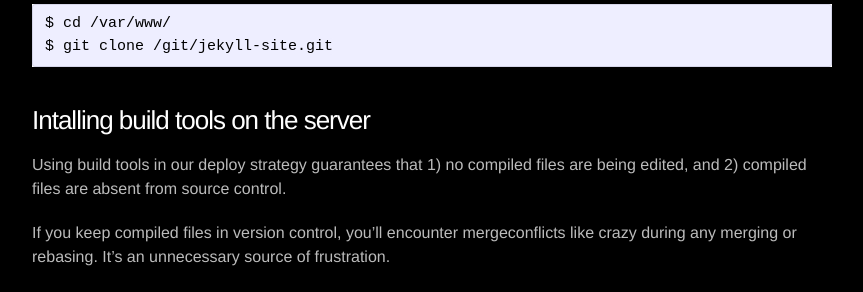
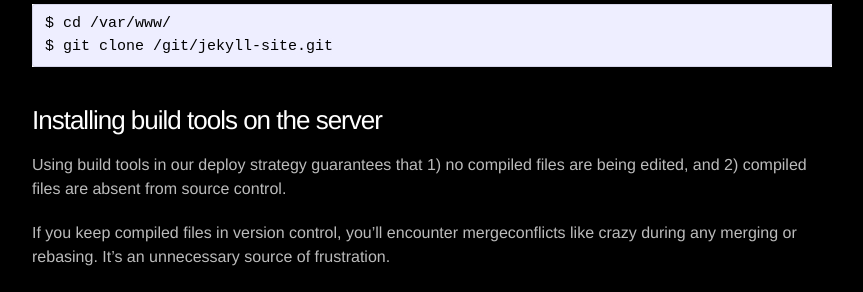
Before and after one commit to jshawl/jesse.sh, a Jekyll site: the page built from _posts/2013-12-08-deploys-with-git-and-jekyll.markdown, in a window 1280 px wide and 900 px high, scrolled down 1328 px. Shown: the part 155-447 px from the top of the window, without its empty margins (208-1071 px from the left). Built offline with Jekyll 4.4.1, drawn with Linux system fonts in a browser that asks for light colours; comment, search, counter and statistics services are not loaded.

Commit message:
embarassing typo fix

```diff
--- a/_posts/2013-12-08-deploys-with-git-and-jekyll.markdown
+++ b/_posts/2013-12-08-deploys-with-git-and-jekyll.markdown
@@ -53,7 +53,7 @@ Next, create the directory for your jekyll site on the web server:
     $ cd /var/www/
     $ git clone /git/jekyll-site.git
 
-<h3 id='installing-build-tools-on-the-server'>Intalling build tools on the server</h3>
+<h3 id='installing-build-tools-on-the-server'>Installing build tools on the server</h3>
 
 Using build tools in our deploy strategy guarantees that 1) no compiled files are being edited, and 2) compiled files are absent from source control.
 
```
